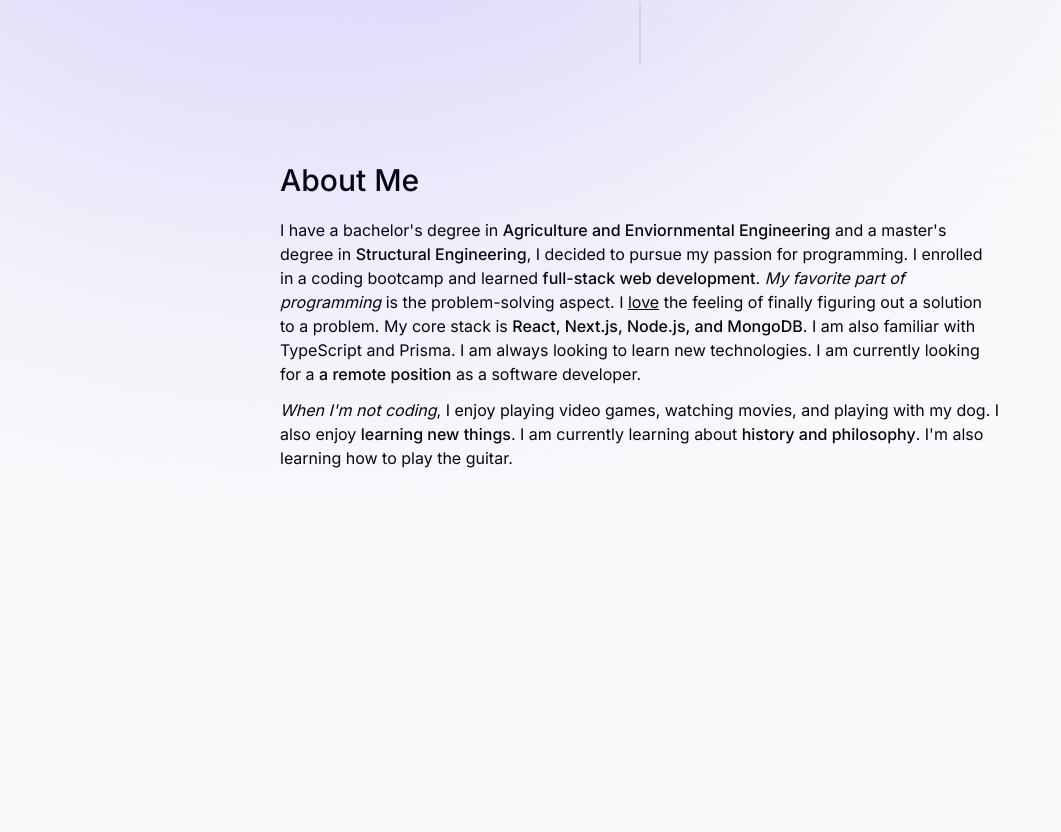
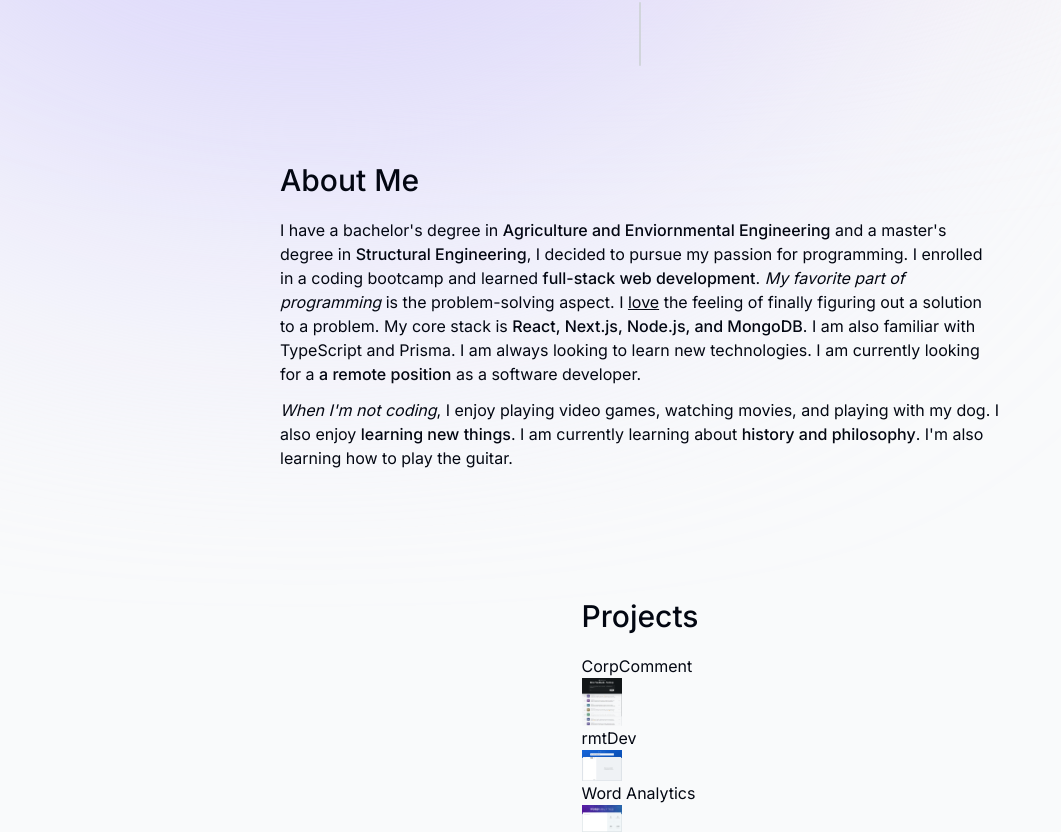
Before and after one commit to femiabimbola/next-portfolio, a Next.js app: page / in a window 1280 px wide. Shown: the part 596-1428 px from the top of the page, without its empty margins (0-1061 px from the left). Before the commit the page ends 1194 px from the top, so only its background shows below. Built offline with nearby package versions, Linux system fonts and the light colour scheme.

Commit message:
working on the project

```diff
--- a/app/page.tsx
+++ b/app/page.tsx
@@ -1,5 +1,6 @@
 import About from "@/components/about";
 import Intro from "@/components/intro";
+import Projects from "@/components/projects";
 import Divider from "@/components/section-divider";
 
 export default function Home() {
@@ -8,6 +9,7 @@ export default function Home() {
       <Intro />
       <Divider />
       <About />
+      <Projects />
     </main>
   );
 }
--- /dev/null
+++ b/components/project.tsx
@@ -0,0 +1,19 @@
+import Image, {StaticImageData} from "next/image";
+
+interface ProjectProp {
+  title: string;
+  description?: string;
+  tag?: string[];
+  imageUrl: StaticImageData;
+}
+
+const Project = ({title, description, tag, imageUrl}: ProjectProp) => {
+  return (
+    <div>
+      <h1>{title}</h1>
+      <Image alt="project image" src={imageUrl} width={40} height={40} />
+    </div>
+  );
+};
+
+export default Project;
--- /dev/null
+++ b/components/projects.tsx
@@ -0,0 +1,19 @@
+import {projectsData} from "@/lib/data";
+import SectionHeading from "./section-heading";
+import Project from "./project";
+
+// You could have done  <Project title={project.title} />
+const Projects = () => {
+  return (
+    <section>
+      <SectionHeading>Projects</SectionHeading>
+      <div>
+        {projectsData.map((project, index) => (
+          <Project key={index} {...project} />
+        ))}
+      </div>
+    </section>
+  );
+};
+
+export default Projects;
```
